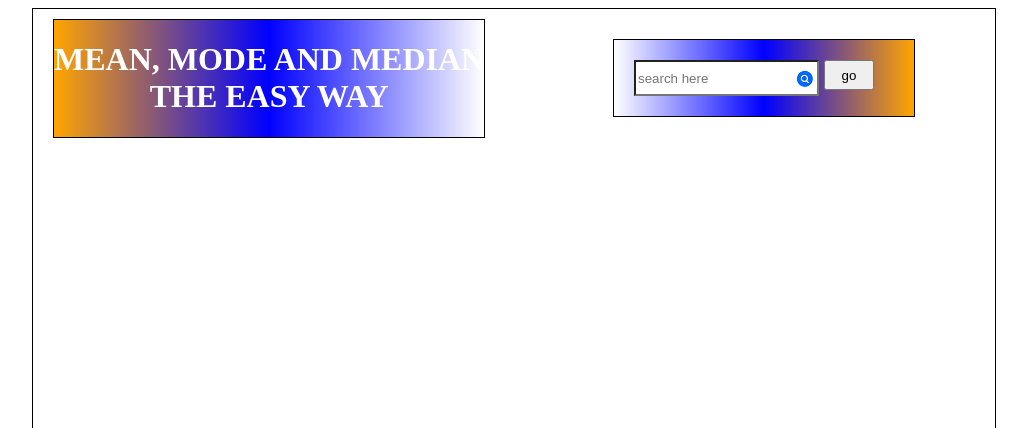
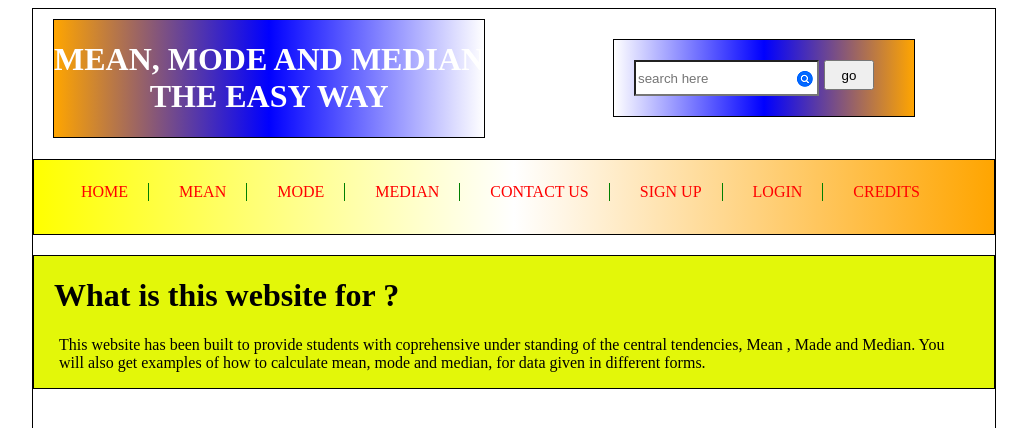
Before and after one commit to chirag-3/Small_project_1-webpage-using-HTML-and-CSS-, a plain HTML site: page index.html in a window 1280 px wide. Shown: the top 428 px of the page, without its empty margins (126-1153 px from the left). Drawn offline with Linux system fonts and the light colour scheme.

Commit message:
menu list and content added

```diff
--- a/index.html
+++ b/index.html
@@ -18,6 +18,26 @@
             <input type="submit" value="go" id="press">
           </form>
          </div>
+         <div id="list">
+           <ul>
+             <li><a href="#">HOME</a></li>
+             <li><a href="#">MEAN</a></li>
+             <li><a href="#">MODE</a></li>
+             <li><a href="#">MEDIAN</a></li>
+             <li><a href="#">CONTACT US</a></li>
+             <li><a href="#">SIGN UP</a></li>
+             <li><a href="#">LOGIN</a></li>
+             <li><a href="#">CREDITS</a></li>
+           </ul>
+         </div>
+
+         <div id="content">
+           <h1> What is this website for ? </h1>
+           <p>This website has been built to provide students with coprehensive
+              under standing of the central tendencies, Mean , Made and Median.
+              You will also get examples of how to calculate mean, mode and
+              median, for data given in different forms.</p>
+         </div>
       </div>
   </body>
 </html>
--- a/styling.css
+++ b/styling.css
@@ -4,7 +4,7 @@
   border-color:black;
   border-width:1px 1px;
   margin:0px 150px;
-  height:600px;
+  height:950px;
 }
 
 #header a
@@ -54,3 +54,54 @@
    height:30px;
    width:50px;
 }
+
+#list{
+  clear:both;
+  border:1px black solid;
+  height:60px;
+  margin-top:150px;
+  padding: 7px 7px;
+  /* background-color:yellow; */
+  background:linear-gradient(to right,yellow,white,orange);
+}
+
+#list ul li a{
+  text-decoration:none;
+  color:red;
+  transition: font-size 0.5s ease;
+  /* transition:color 0.5s ease; */
+
+}
+
+#list ul li a:hover{
+  color:black;
+  font-size:40px;
+}
+
+#list ul li:last-child{
+  border-right:none;
+}
+#list ul li{
+  list-style:none;
+  float:left;
+  margin-right: 30px;
+  border-right:1px green solid;
+  padding-right:20px;
+}
+
+
+#content{
+  border:1px black solid;
+  /* height:40px; */
+  margin-top:20px;
+  background-color:#e3f709;
+}
+
+#content h1{
+  margin-left:20px;
+}
+
+#content p{
+  margin-left:25px;
+  margin-right:25px;
+}
```
